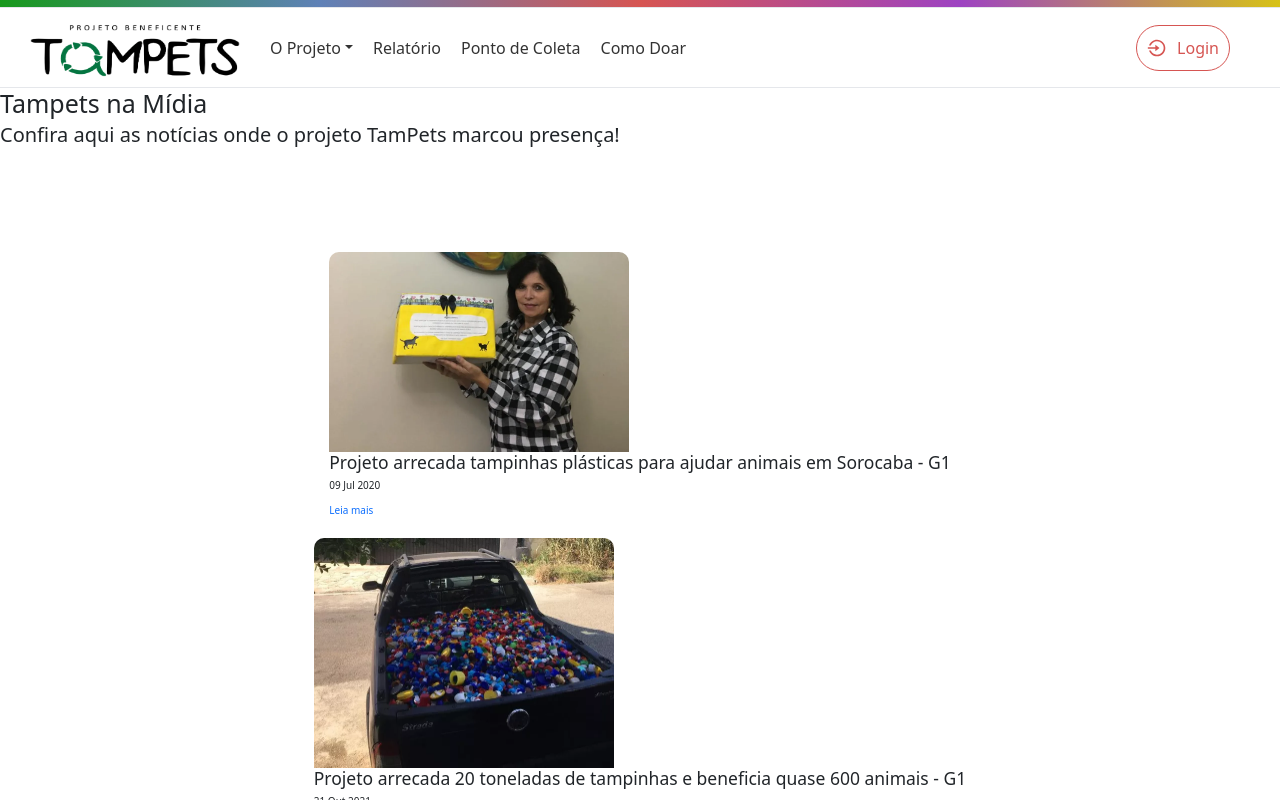
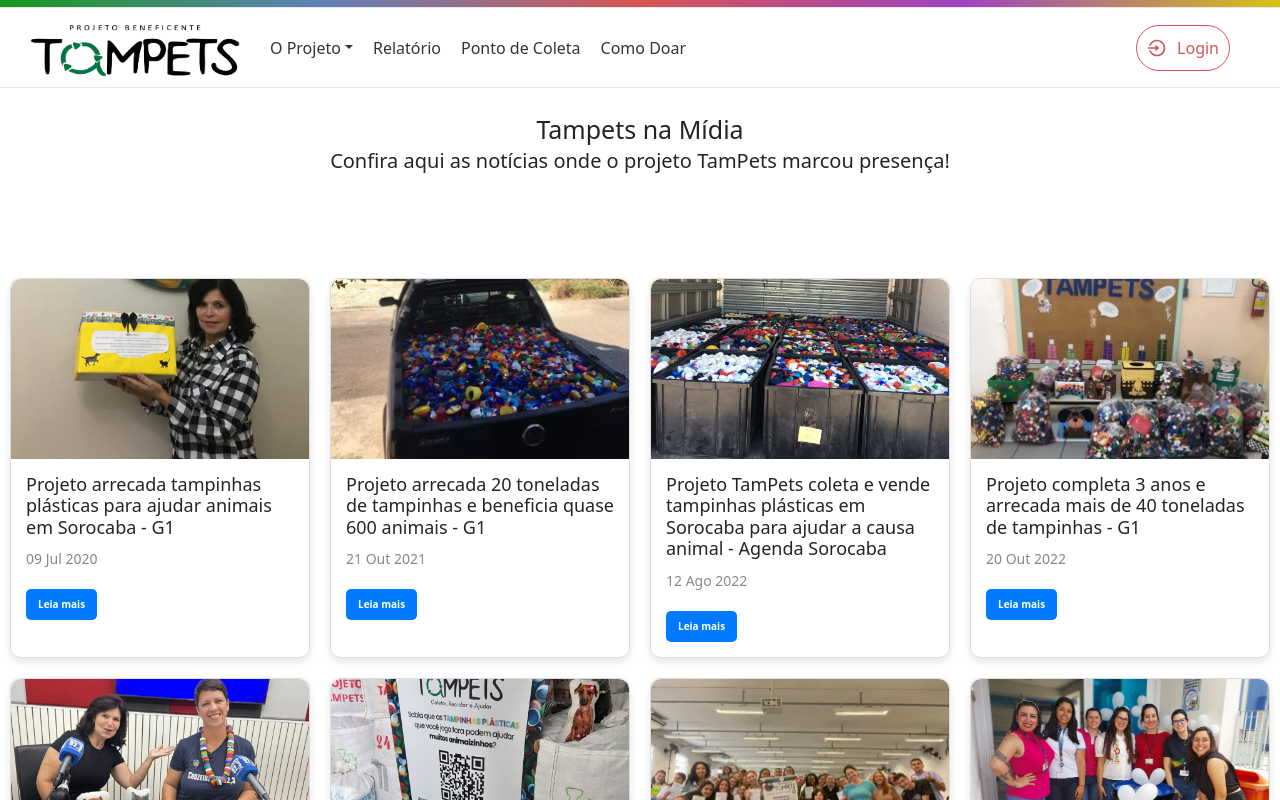
Before and after one commit to DaianeKCamargo/FATEC_ProjetoIntegrador2, a Next.js app: page /sobre-nos/tampets-na-midia in a window 1280 px wide. Shown: the top 800 px of the page. Built offline with nearby package versions, Linux system fonts and the light colour scheme.

Commit message:
tampets-na-midia
- Base da página

```diff
--- a/app/globals.css
+++ b/app/globals.css
@@ -8,13 +8,20 @@
   background-color: rgba(252, 236, 213, 0.774);
 }
 
+* {
+  margin: 0;
+  box-sizing: border-box;
+}
+
 html {
   font-size: 62.5%;
   /* 1rem = 10px */
+  padding: 2rem 10rem;
 }
 
 /* PÁGINAS */
 
 
 
+
 /* COMPONENTES */
--- a/app/sobre-nos/tampets-na-midia/page.tsx
+++ b/app/sobre-nos/tampets-na-midia/page.tsx
@@ -1,5 +1,5 @@
 'use client';
-import NewsCard from "@/components/navbar/NewsCard/NewsCard";
+import NewsCard from "@/components/NewsCard";
 import styles from "@/styles/namidia.module.css";
 
 
@@ -7,11 +7,12 @@ export default function TamPetsNaMidia() {
 
     return(
         <section>
-           <div>
+           <div className={styles["titulo"]}>
                 <h1>Tampets na Mídia</h1>
                 <h2>Confira aqui as notícias onde o projeto TamPets marcou presença!</h2>
             </div>
-            <div className={styles.newsContainer}>
+
+            <div className={styles["news-container"]}>
               <NewsCard
                 imagem="/noticia1.webp"
                 titulo="Projeto arrecada tampinhas plásticas para ajudar animais em Sorocaba - G1"
--- a/components/navbar/Card/Card.tsx
+++ b/components/Card/Card.tsx
@@ -1,5 +1,5 @@
 import Image from "next/image";
-import "@/styles/card.module.css";
+import styles from "@/styles/card.module.css";
 
 type CardProps = {
   imagem: string;
@@ -12,18 +12,19 @@ type CardProps = {
 export default function Card({ imagem, titulo, descricao, width, className }: CardProps) {
   return (
     <div
-      className={`card ${className ? className : ""}`}
+      className={`${styles.card} ${className ? className : ""}`}
       style={{ width: width ? `${width}px` : "260px" }}
     >
-      <div className="imagem">
+      <div className={styles.imagem}>
         <Image
           src={imagem}
           alt={titulo}
-          fill                   // faz a imagem ocupar 100% do contêiner
-          className="foto"       // importante! aplica o estilo CSS de object-fit e hover
+          fill
+          className={styles.foto}
         />
       </div>
-      <div className="texto">
+
+      <div className={styles.texto}>
         <h3>{titulo}</h3>
         <p>{descricao}</p>
       </div>
--- /dev/null
+++ b/components/NewsCard.tsx
@@ -0,0 +1,38 @@
+import Image from "next/image";
+import React from "react";
+import styles from "@/styles/newscard.module.css";
+
+type NewsCardProps = {
+  imagem: string;
+  titulo: string;
+  data?: string;
+  url?: string;
+};
+
+const NewsCard: React.FC<NewsCardProps> = ({ imagem, titulo, data, url }) => {
+  return (
+    <div className={styles["news-card"]}>
+      <div className={styles["news-card-img-wrapper"]}>
+        <Image
+          src={imagem}
+          alt={titulo}
+          width={300}
+          height={180}
+          className={styles["news-card-img"]}
+          style={{ objectFit: 'cover', borderTopLeftRadius: '10px', borderTopRightRadius: '10px' }}
+        />
+      </div>
+
+      <div className={styles["news-card-content"]}>
+        <h3 className={styles["news-card-title"]}>{titulo}</h3>
+        <p className={styles["news-card-date"]}>{data}</p>
+
+        <a href={url} target="_blank" rel="noopener noreferrer">
+          <button className={styles["news-card-button"]}>Leia mais</button>
+        </a>
+      </div>
+    </div>
+  );
+};
+
+export default NewsCard;
--- a/components/navbar/NewsCard/NewsCard.tsx
+++ /dev/null
@@ -1,36 +0,0 @@
-import Image from "next/image";
-import React from "react";
-import "@/styles/newscard.module.css";
-
-type NewsCardProps = {
-  imagem: string;   // caminho relativo dentro da pasta public, ex: "/noticia.jpg"
-  titulo: string;
-  data?: string;
-  url?: string;
-};
-
-const NewsCard: React.FC<NewsCardProps> = ({ imagem, titulo, data, url }) => {
-  return (
-    <div className="news-card">
-      <div className="news-card-img-wrapper">
-        <Image
-          src={imagem}
-          alt={titulo}
-          width={300}
-          height={180}
-          className="news-card-img"
-          style={{ objectFit: 'cover', borderTopLeftRadius: '10px', borderTopRightRadius: '10px' }}
-        />
-      </div>
-      <div className="news-card-content">
-        <h3 className="news-card-title">{titulo}</h3>
-        <p className="news-card-date">{data}</p>
-        <a href={url} target="_blank" rel="noopener noreferrer">
-          <button className="news-card-button">Leia mais</button>
-        </a>
-      </div>
-    </div>
-  );
-};
-
-export default NewsCard;
--- a/styles/namidia.module.css
+++ b/styles/namidia.module.css
@@ -1,5 +1,5 @@
 
-.newsContainer {
+.news-container {
   display: flex;
   /* deixa os cards em linha */
   flex-wrap: wrap;
@@ -10,3 +10,12 @@
   /* centraliza os cards na página */
   padding: 10rem 0;
 }
+
+
+.titulo {
+    display: flex;
+    justify-content: center;
+    align-items: center;
+    flex-direction: column;
+    margin-top: 2%;
+}
```
Lines whose indentation alone changed are shown as unchanged.
